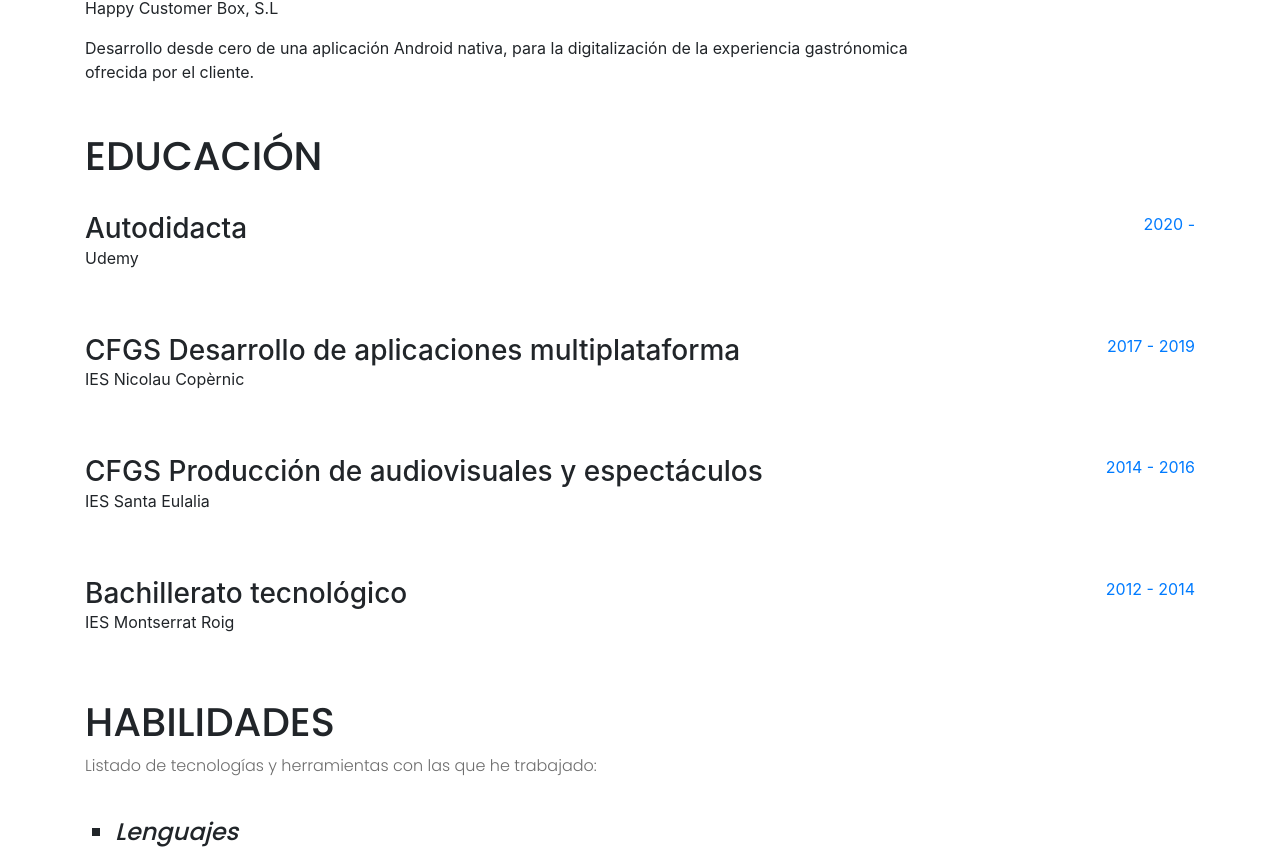
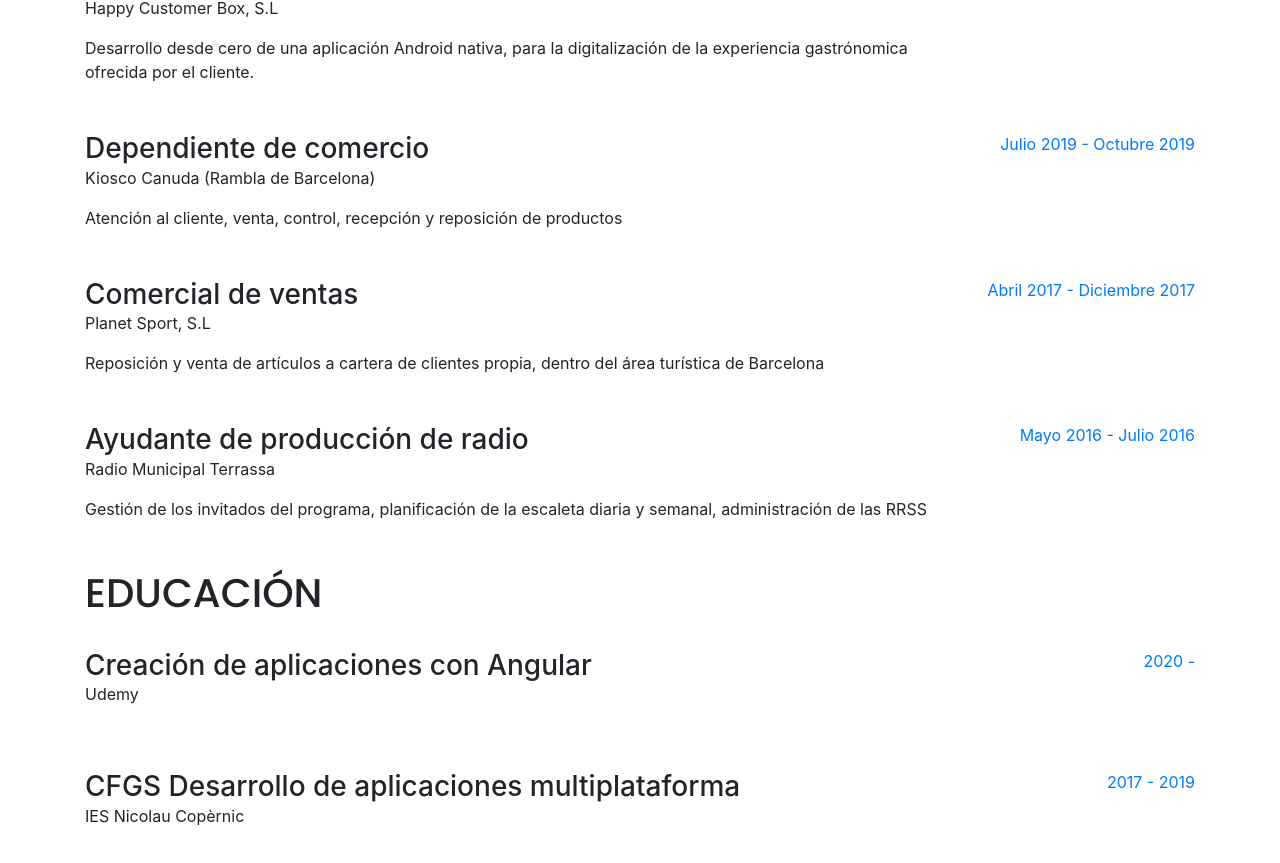
Before and after one commit to carlitrosglz/cv-web-app, an Angular app: page / in a window 1280 px wide. Shown: the part 2510-3373 px from the top of the page. Built offline with nearby package versions, Linux system fonts and the light colour scheme.

Commit message:
Terminados de cargar los datos de CAREER hardcoded. Pendiente subida a BD y conexión con Firebase

```diff
--- a/src/app/components/career/career.component.ts
+++ b/src/app/components/career/career.component.ts
@@ -11,7 +11,7 @@ export class CareerComponent implements OnInit {
   dataEducation: CareerEntry[] = [
     {
       initialDate: '2020',
-      title: 'Autodidacta',
+      title: 'Creación de aplicaciones con Angular',
       company: 'Udemy'
     },
     {
@@ -55,7 +55,29 @@ export class CareerComponent implements OnInit {
       title: 'Junior Android Developer',
       company: 'Happy Customer Box, S.L',
       description: 'Desarrollo desde cero de una aplicación Android nativa, para la digitalización de la experiencia gastrónomica ofrecida por el cliente.'
-    }
+    },
+    {
+      initialDate: 'Julio 2019',
+      endDate: 'Octubre 2019',
+      title: 'Dependiente de comercio',
+      company: 'Kiosco Canuda (Rambla de Barcelona)',
+      description: 'Atención al cliente, venta, control, recepción y reposición de productos'
+    },
+    {
+      initialDate: 'Abril 2017',
+      endDate: 'Diciembre 2017',
+      title: 'Comercial de ventas',
+      company: 'Planet Sport, S.L',
+      description: 'Reposición y venta de artículos a cartera de clientes propia, dentro del área turística de Barcelona'
+    },
+    {
+      initialDate: 'Mayo 2016',
+      endDate: 'Julio 2016',
+      title: 'Ayudante de producción de radio',
+      company: 'Radio Municipal Terrassa',
+      description: 'Gestión de los invitados del programa, planificación de la escaleta diaria y semanal, administración de las RRSS'
+    },
+
   ];
 
   constructor() { }
```
